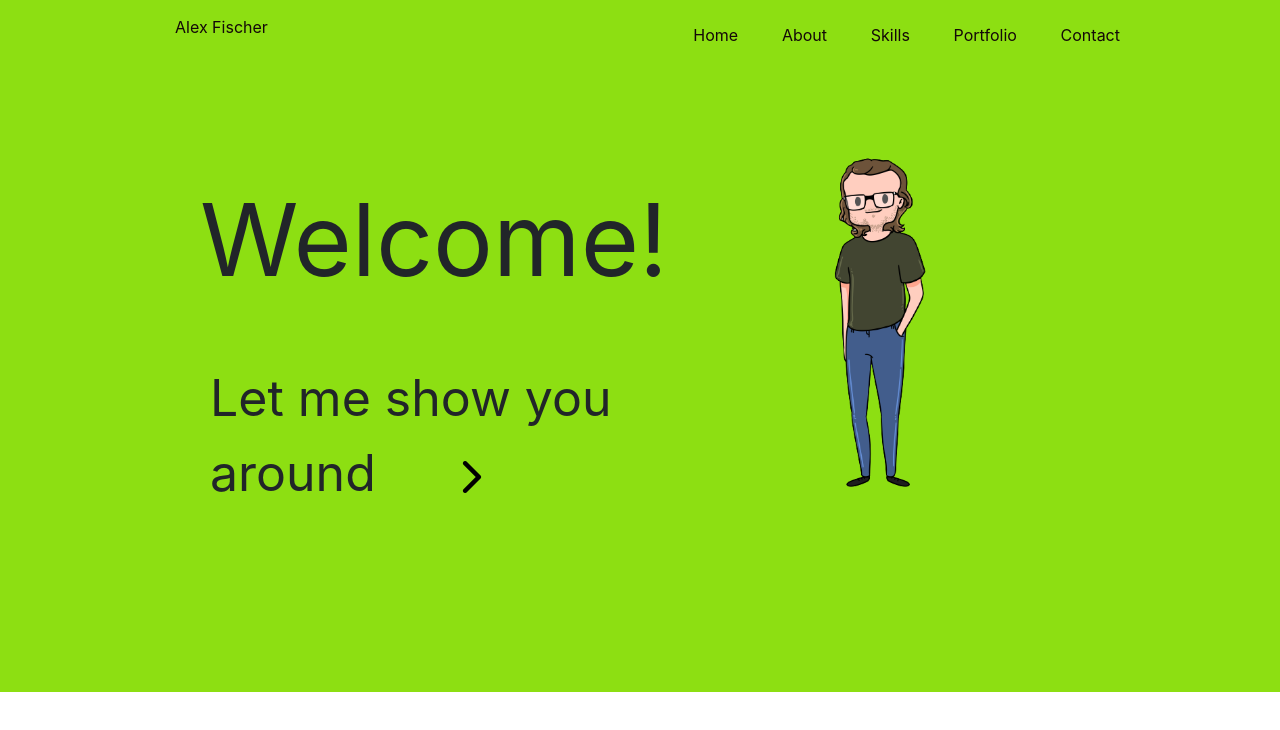
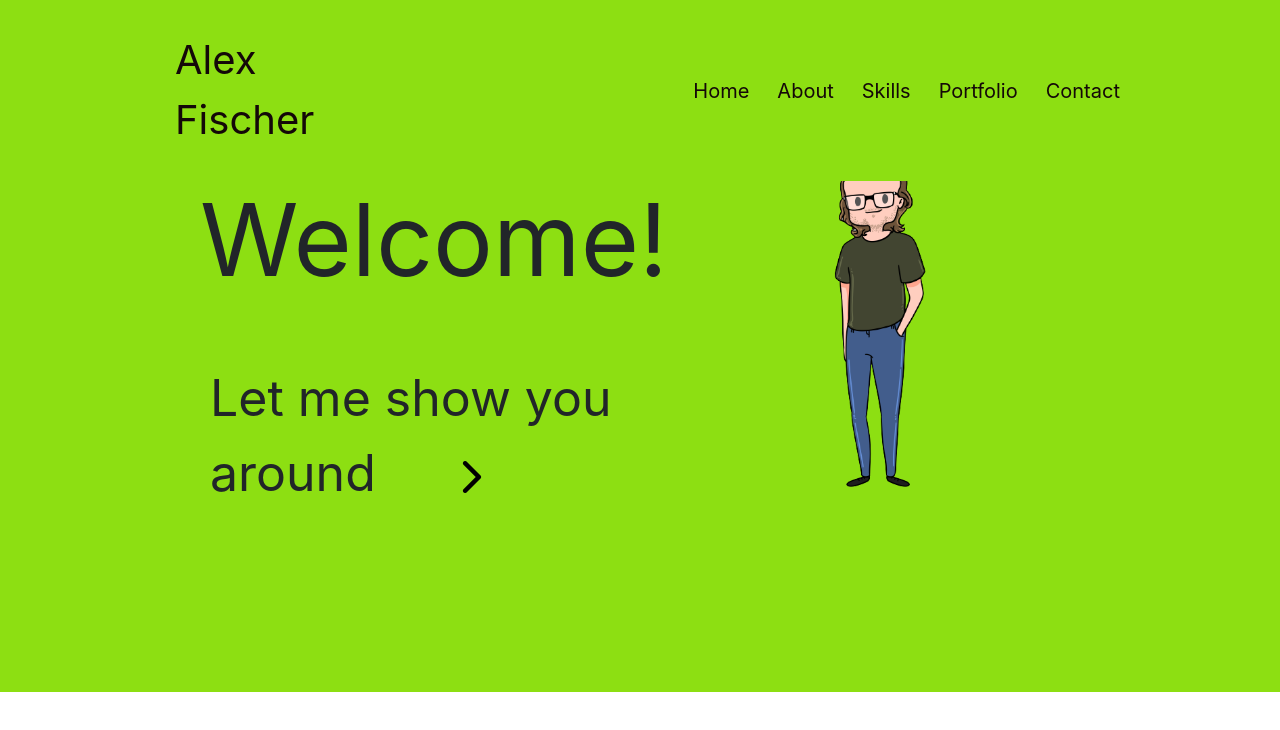
Before and after one commit to Fischeran/Portfolio, a React (Create React App) app: page / in a window 1280 px wide. Shown: the top 730 px of the page. Built offline with nearby package versions, Linux system fonts and the light colour scheme.

Commit message:
addint some font styling

```diff
--- a/src/Header.js
+++ b/src/Header.js
@@ -9,10 +9,10 @@ function Header() {
 
            <nav className="nav row-md header">
                     <div className="col-2">
-                        <p>Alex Fischer</p>
+                        <p style={{marginTop: "15px", fontSize: "40px"}}>Alex Fischer</p>
                     </div>
 
-                    <div className="navBut col-4">
+                    <div className="navBut col-4" style={{fontSize: "20px"}}>
                         <a href="#" className="navBar">Home</a>
                         <a href="#" className="navBar">About</a>
                         <a href="#" className="navBar">Skills</a>
```
